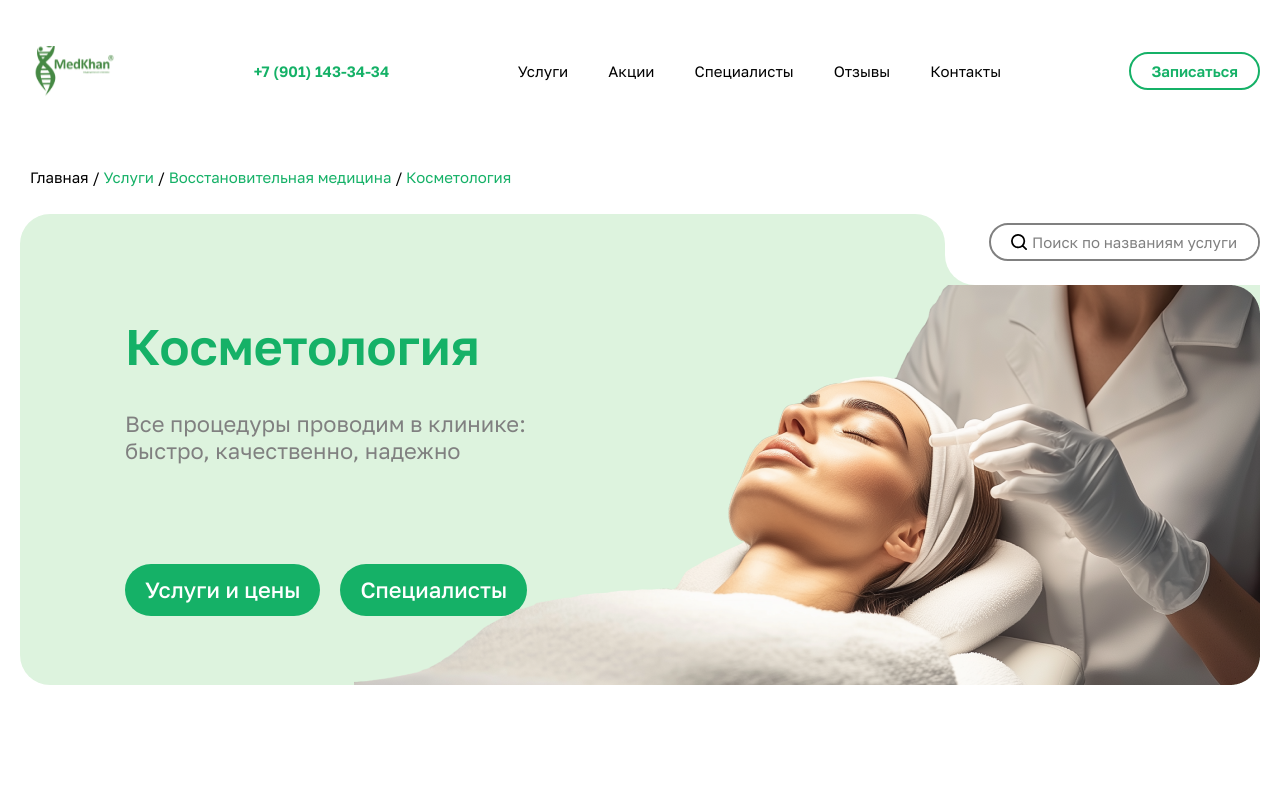
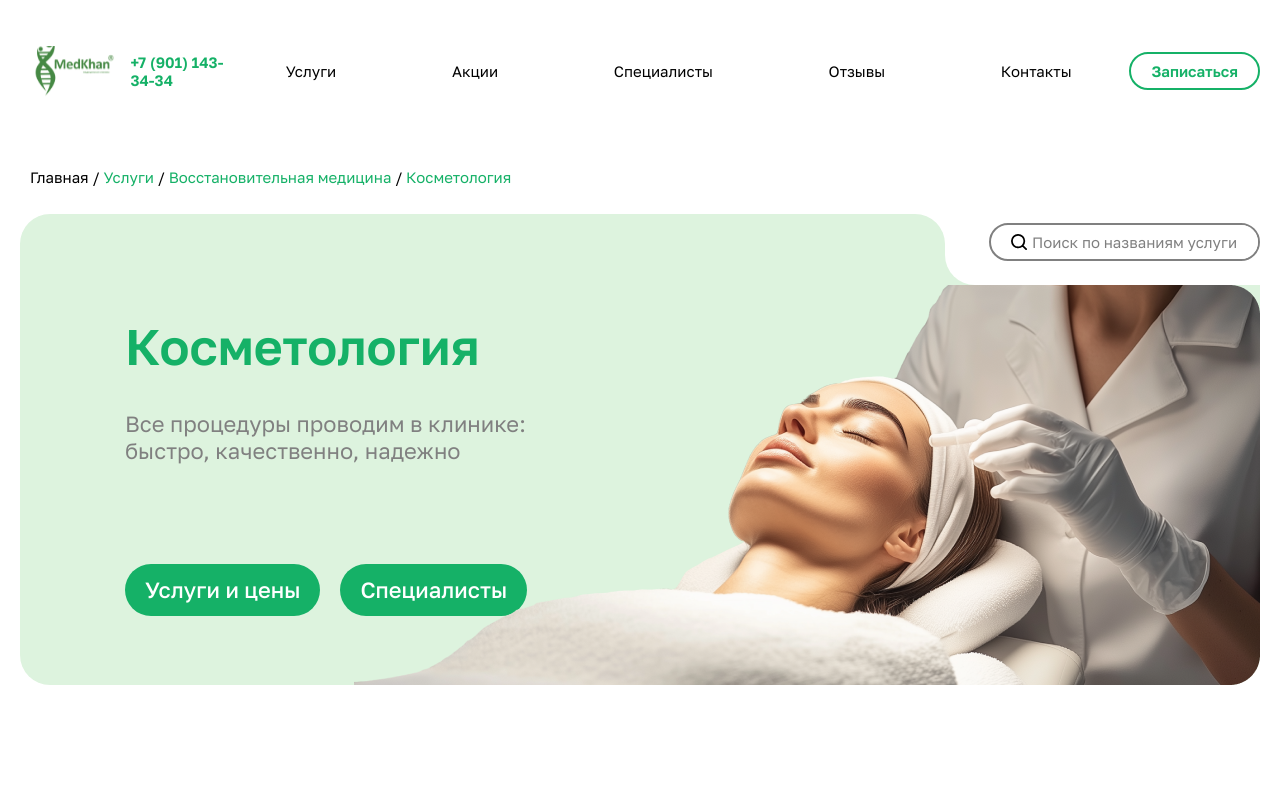
Before and after one commit to ArturoProfePro/Medkhan, a React (Vite) app: page /services/recovery-medicine/cosmetology in a window 1280 px wide. Shown: the top 800 px of the page. Built offline with nearby package versions, Linux system fonts and the light colour scheme.

Commit message:
адаптировал header

```diff
--- a/src/components/Header/ui/ui.module.scss
+++ b/src/components/Header/ui/ui.module.scss
@@ -20,9 +20,11 @@
 
   .nav {
     display: flex;
-
+    align-items: center;
     flex-wrap: wrap;
-    gap: 40px;
+    width: 100%;
+    gap: 10px;
+    justify-content: space-around;
 
     .elem {
       color: black;
@@ -85,7 +87,7 @@
   }
 }
 
-@media (max-width: 375px) {
+@media (max-width: 600px) {
   .container {
     align-items: center;
 
```
